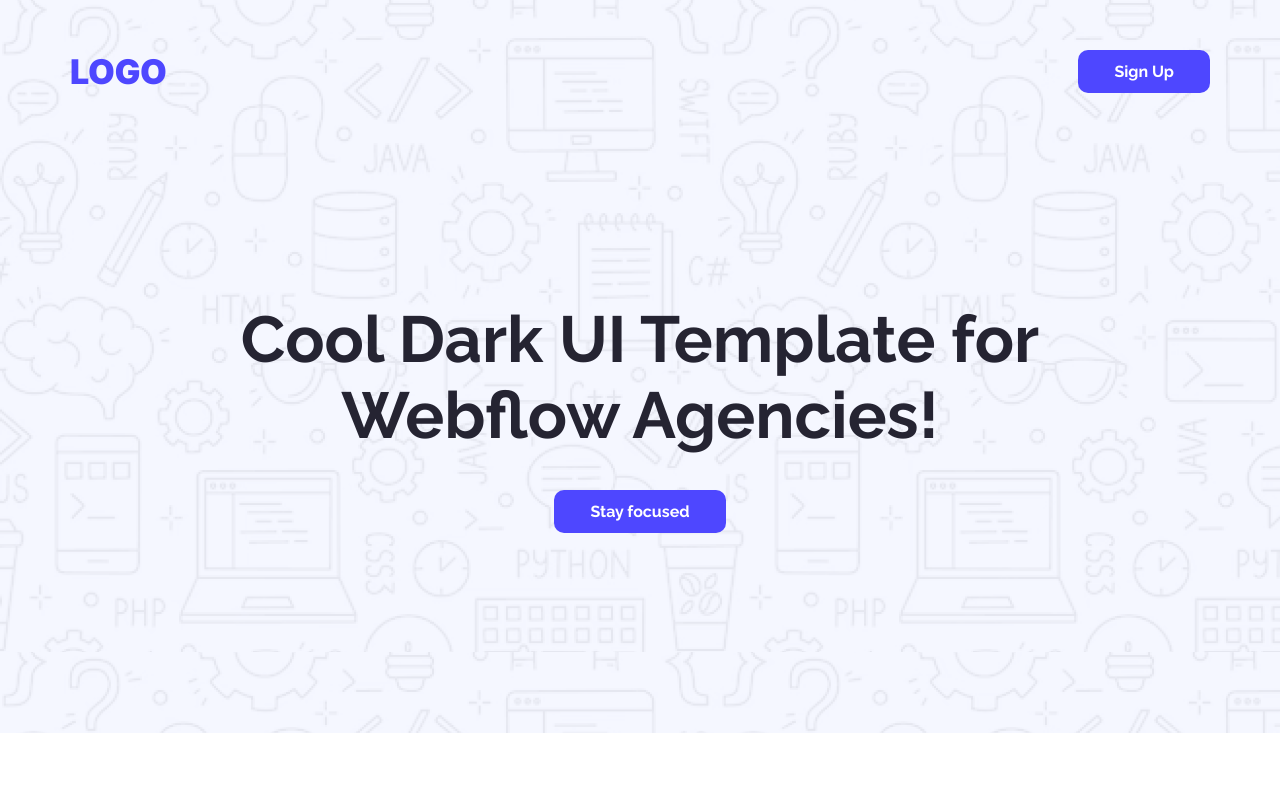
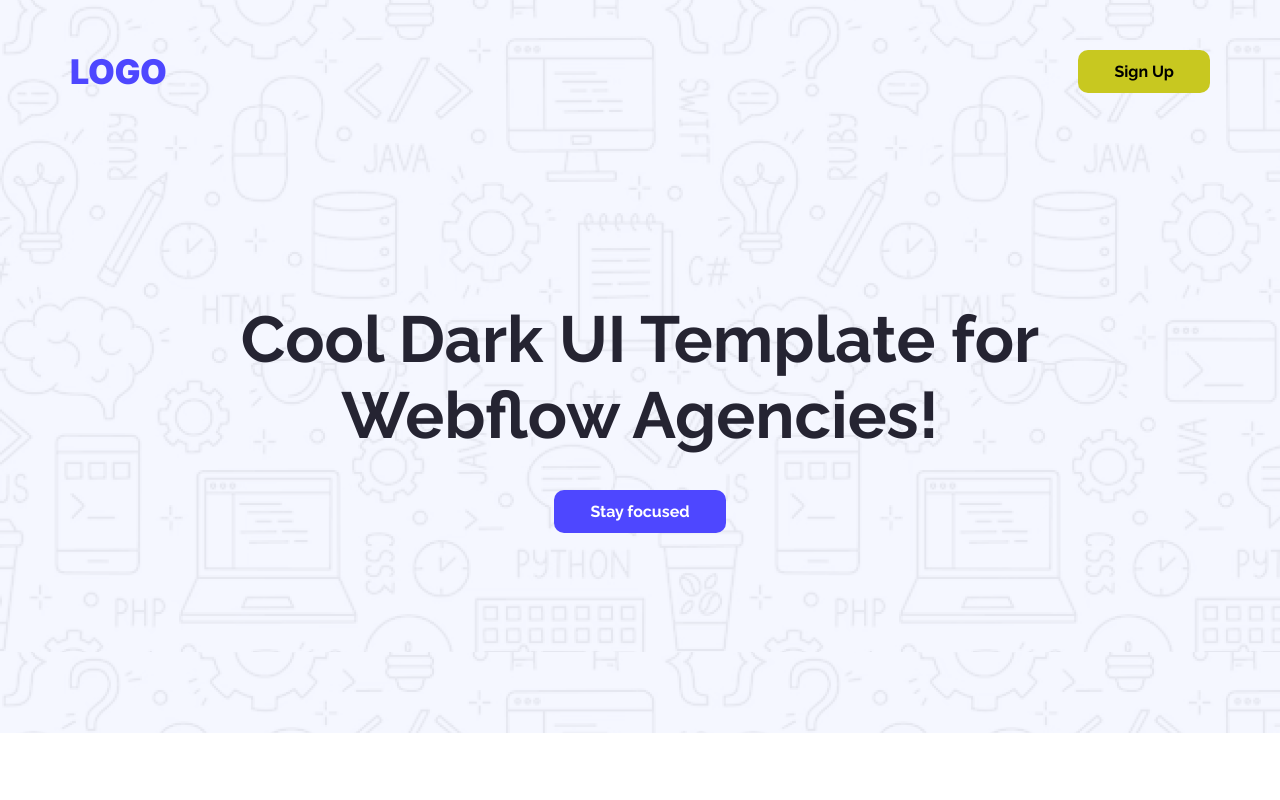
Before and after one commit to Rumon-Ghosh/assignment-01, a plain HTML site: page index.html in a window 1280 px wide. In both pictures the pointer is over the button "Sign Up". Shown: the top 800 px of the page. Drawn offline with Linux system fonts and the light colour scheme.

Commit message:
added the hover effect on button

```diff
--- a/styles/style.css
+++ b/styles/style.css
@@ -38,6 +38,11 @@ section {
   border: none;
   padding: 12px 36px;
   cursor: pointer;
+}
+
+.primary-btn:hover {
+  background-color: rgb(200, 200, 32);
+  color: black;
 }
 
 /* banner section */
```
